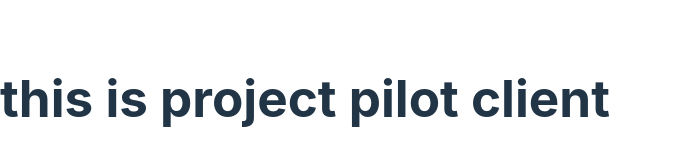
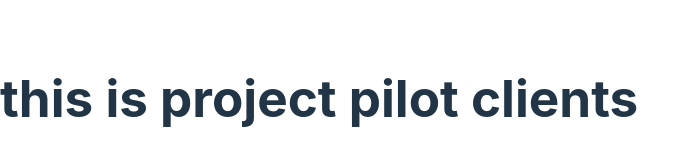
Before and after one commit to Suhanur-Rohoman-Sumon-github/project-pilots-client, a React (Vite) app: page / in a window 1280 px wide. Shown: the part 302-468 px from the top of the page, without its empty margins (0-700 px from the left). Built offline with nearby package versions, Linux system fonts and the light colour scheme.

Commit message:
Your commit message here

```diff
--- a/src/App.tsx
+++ b/src/App.tsx
@@ -3,7 +3,7 @@
 const App = () => {
   return (
     <div>
-      <h1>this is project pilot client</h1>
+      <h1>this is project pilot clients</h1>
     </div>
   );
 };
```
